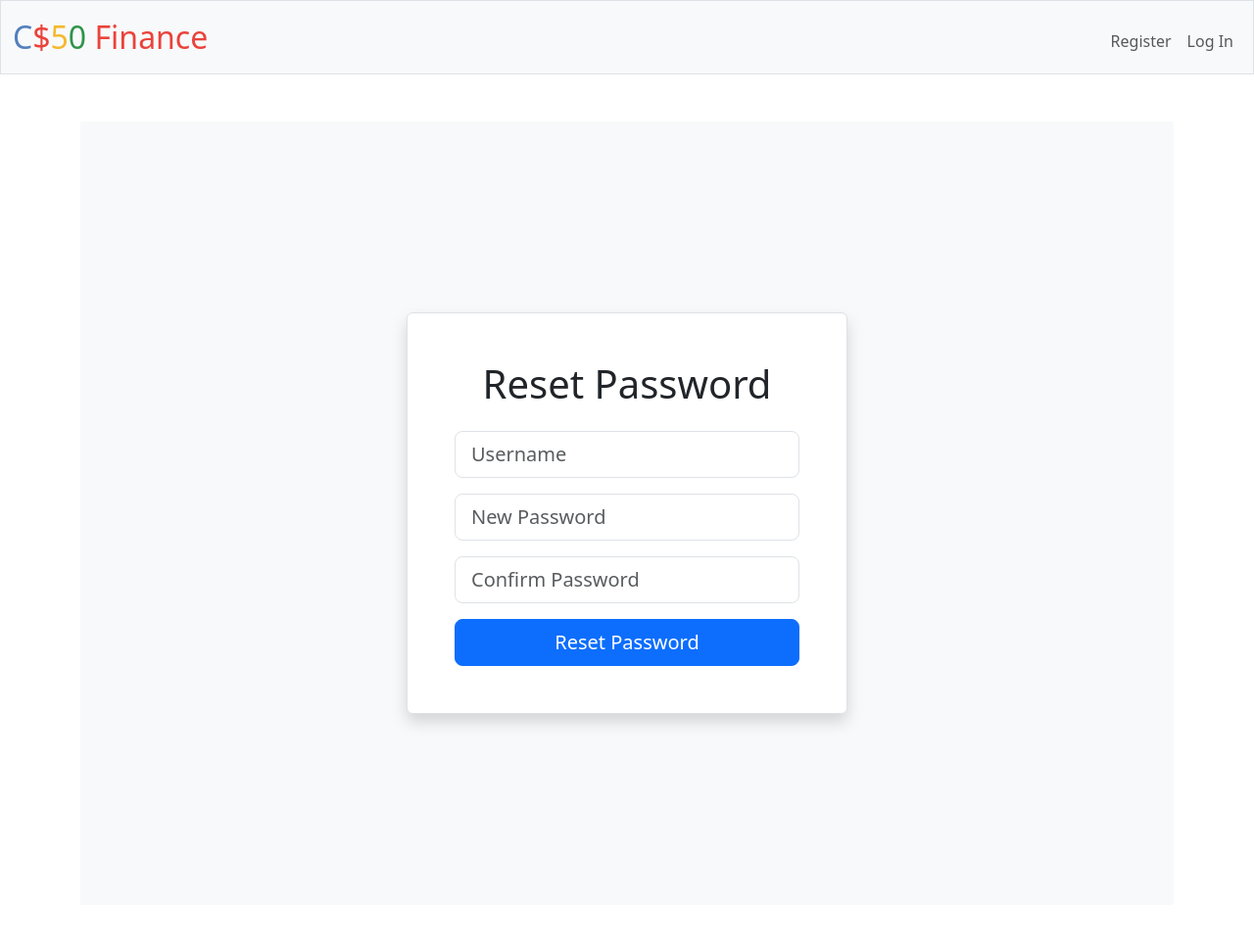
After one commit to sinahuster/CS50-coursework, a Flask app: page /reset in a window 1280 px wide. The commit adds this page. Shown: the top 969 px of the page at 98% size. Run offline with Flask 3, Linux system fonts and the light colour scheme; some libraries are stand-ins or nearby versions.

Commit message:
Mon, Sep 22, 2025, 4:44 PM +02:00

```diff
--- a/Week9/ProblemSet9/finance/app.py
+++ b/Week9/ProblemSet9/finance/app.py
@@ -130,7 +130,29 @@ def buy():
 @login_required
 def history():
     """Show history of transactions"""
-    return apology("TODO")
+
+    # Find all previous transactions
+    transactions = db.execute("SELECT symbol, shares, price, purchase_time FROM transactions WHERE user_id = ?", session["user_id"])
+
+    history = []
+
+    for row in transactions:
+
+        if int(row["shares"]) > 0:
+            type = "bought"
+        else:
+            type = "sold"
+
+        history.append({
+            "symbol" : row["symbol"],
+            "shares" : abs(row["shares"]),
+            "price" : usd(row["price"]),
+            "type": type,
+            "time": row["purchase_time"]
+        })
+
+
+    return render_template("history.html", history=history)
 
 
 @app.route("/login", methods=["GET", "POST"])
@@ -272,7 +294,7 @@ def sell():
     # If the user reached route POST
     if request.method == "POST":
         symbol = request.form.get("symbol")
-        shares = request.form.get("shares")
+        shares = int(request.form.get("shares"))
 
         # Check the user has input a symbol
         if not symbol:
@@ -290,13 +312,22 @@ def sell():
 
         owned_shares = rows[0]["shares"]
 
-        if owned_shares < shares:
+        if owned_shares == shares:
+            db.execute("DELETE FROM portfolio WHERE symbol = ? AND user_id = ?", symbol, session["user_id"])
+
+        elif owned_shares < shares:
             return apology("You do not have enough shares in this stock")
 
+        elif owned_shares > shares:
+            db.execute("UPDATE portfolio SET shares = shares - ? WHERE symbol = ? AND user_id = ?", shares, symbol.upper(), session["user_id"])
+
+
         # Find the current price of the shares
-        quote = lookup(sumbol)
+        quote = lookup(symbol)
         cash_gained = quote["price"] * shares
 
+        db.execute("INSERT INTO transactions (user_id, symbol, price, purchase_time, shares) VALUES (?, ?, ?, ?, ?)",
+                   session["user_id"], symbol.upper(), quote["price"], datetime.datetime.now(), -int(shares))
 
 
         # Redirect to the homepage
@@ -307,3 +338,45 @@ def sell():
         rows = db.execute("SELECT symbol FROM portfolio WHERE user_id = ?", session["user_id"])
         symbols = [rows["symbol"] for rows in rows]
         return render_template("sell.html", symbols=symbols)
+
+
+@app.route("/reset", methods=["GET", "POST"])
+def reset():
+    """Reset the users password"""
+
+    # If user uses method POST
+    if request.method == "POST":
+        username = request.form.get("username")
+        password = request.form.get("password")
+        confirmation = request.form.get("confirmation")
+
+        if not username:
+            return apology("Please enter a username")
+
+        if not password:
+            return apology("Please enter a password")
+
+        if not confirmation or password != confirmation:
+            return apology("Please enter a confirmed password that matches the first one")
+
+        # Check the username exsists
+        users = db.execute("SELECT hash FROM users WHERE username = ?", username)
+
+        if len(users) != 1:
+            return apology("This username doesn't exsist")
+
+        # Check if new password is equal to the old one
+        new_hash = generate_password_hash(password)
+
+        if new_hash == users[0]["hash"]:
+            return apology("You cannot use the same password again")
+
+        db.execute("UPDATE users SET hash = ? WHERE username = ?", new_hash, username)
+
+
+        # Redirect to login
+        return redirect("/login")
+
+    # If user uses route is GET
+    else:
+        return render_template("reset.html")
--- a/Week9/ProblemSet9/finance/templates/login.html
+++ b/Week9/ProblemSet9/finance/templates/login.html
@@ -12,6 +12,10 @@
         <div class="mb-3">
             <input class="form-control mx-auto w-auto" name="password" placeholder="Password" type="password">
         </div>
+        <div>
+            <a href="https://scaling-guide-7vxxjvr5g5vwhrrgg-5000.app.github.dev/reset">Forgot my password</a>
+        </div> <br>
         <button class="btn btn-primary" type="submit">Log In</button>
+
     </form>
 {% endblock %}
--- /dev/null
+++ b/Week9/ProblemSet9/finance/templates/reset.html
@@ -0,0 +1,19 @@
+{% extends "layout.html" %}
+
+{% block main %}
+<div class="vh-100 d-flex justify-content-center align-items-center" style="background-color: #f8f9fa;">
+    <form action="/reset" method="post" class="p-5 border rounded shadow bg-white" style="width: 100%; max-width: 450px;">
+        <h1 class="text-center mb-4">Reset Password</h1>
+        <div class="mb-3">
+            <input class="form-control form-control-lg" name="username" type="text" placeholder="Username">
+        </div>
+        <div class="mb-3">
+            <input class="form-control form-control-lg" name="password" type="password" placeholder="New Password">
+        </div>
+        <div class="mb-3">
+            <input class="form-control form-control-lg" name="confirmation" type="password" placeholder="Confirm Password">
+        </div>
+        <button class="btn btn-primary btn-lg w-100" type="submit">Reset Password</button>
+    </form>
+</div>
+{% endblock %}
--- a/Week9/ProblemSet9/finance/templates/sell.html
+++ b/Week9/ProblemSet9/finance/templates/sell.html
@@ -18,7 +18,7 @@
         <div class="mb-3">
             <input class="form-control form-control-lg" name="shares" type="number" placeholder="shares">
         </div>
-        <button class="btn btn-primary btn-lg w-100" type="submit">Buy</button>
+        <button class="btn btn-primary btn-lg w-100" type="submit">Sell</button>
     </form>
 </div>
 {% endblock %}
```
Also changed, not shown: Week9/ProblemSet9/finance/templates/history.html (added, +29 -0 lines), Week9/ProblemSet9/finance/finance.db.
